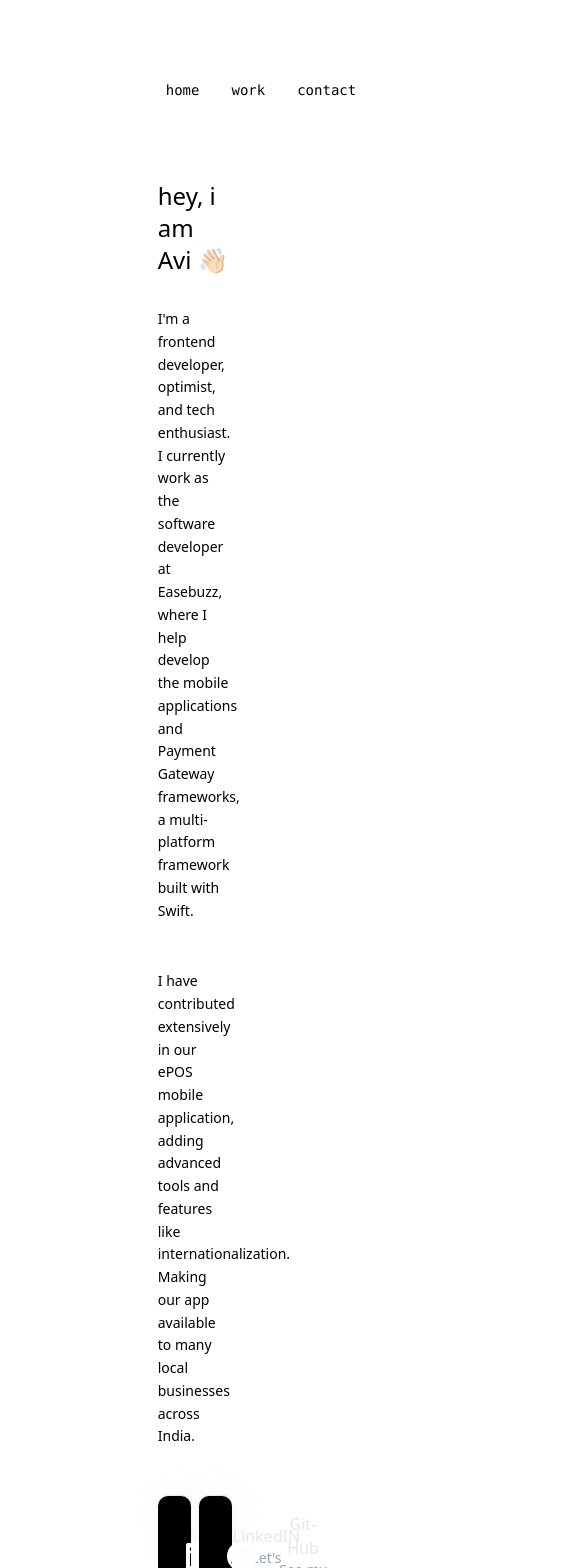
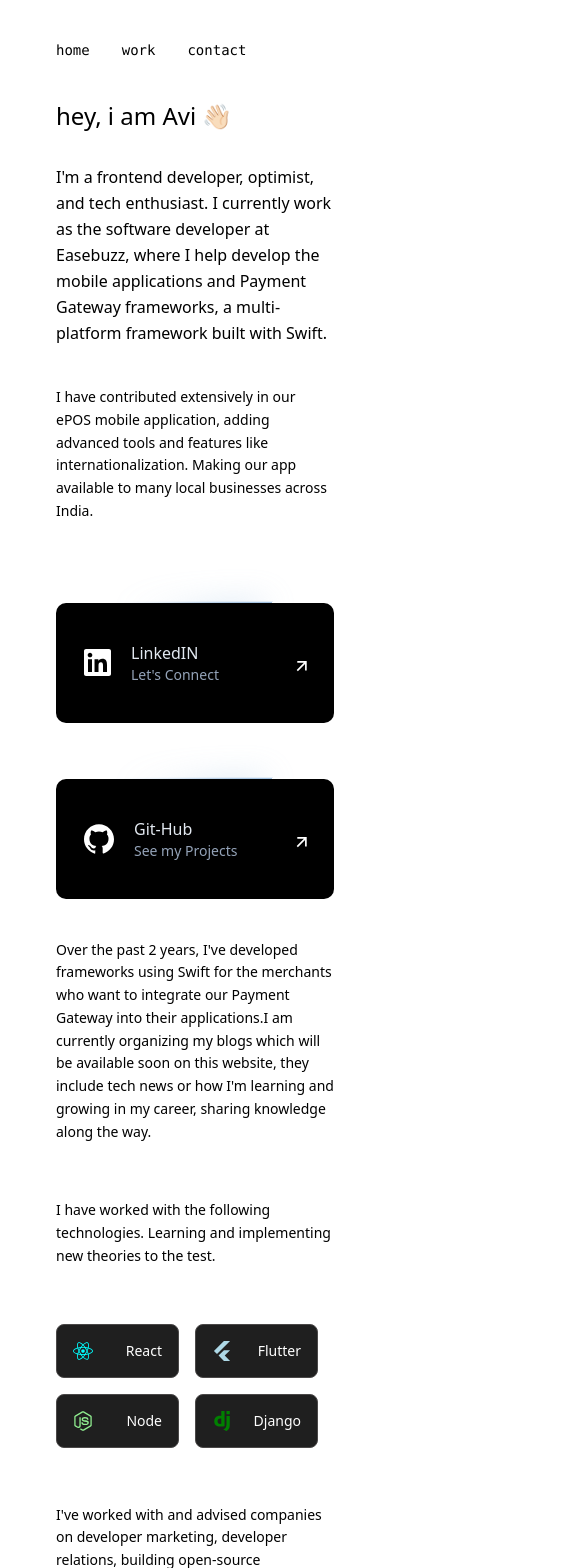
Before and after one commit to avi-jha/Portfolio-Nextjs, a Next.js app: page / in a window 390 px wide. Shown: the top 1568 px of the page, 585 px wide, since content can reach past the window. Built offline with nearby package versions, Linux system fonts and the light colour scheme.

Commit message:
responsive ui changes

```diff
--- a/app/components/linkscard.tsx
+++ b/app/components/linkscard.tsx
@@ -10,7 +10,7 @@ interface LinksCardProps {
 
 const LinksCard: React.FC<LinksCardProps> = ({ card_title_1, card_title_2, url }) => {
   return (
-    <div className="card normal-card flex items-center">
+    <div className="card normal-card flex items-center mt-10 min-w-full lg:min-w-fit">
       <a
         target="_blank"
         href={url}
--- a/app/components/workcomponent.tsx
+++ b/app/components/workcomponent.tsx
@@ -10,8 +10,8 @@ const WorkComponent: React.FC<WorkComponentProps> = (props) => {
   const { company, title, info_array } = props;
 
   return (
-    <div className="m-12 mt-20">
-      <p className="text-2xl tracking-wide">
+    <div className="m-4 md:m-12 mt-10 md:mt-20">
+      <p className="mt-8 text-base lg:text-xl leading-relaxed">
         {company}
       </p>
       <p className="mt-4 text-sm text-stone-500 tracking-wide">
--- a/app/page.tsx
+++ b/app/page.tsx
@@ -9,10 +9,10 @@ import BentArrowIcon from "./components/arrowicon";
 export default function Home() {
   return (
     <main className="flex min-h-screen w-[100%] flex-col items-center p-10">
-      <div className="w-[55%]">
+      <div className="w-full md:w-[90%] lg:w-[55%]">
         {/* nav bar */}
-        <div className="z-10 w-[60%] max-w-5xl font-mono text-sm lg:flex m-10">
-          <ul className="flex flex-row">
+        <div className="z-10 w-full md:w-[90%] lg:w-[60%] max-w-5xl font-mono text-sm lg:flex">
+          <ul className="flex flex-wrap md:flex-row">
             {JsonData.Header.map((data, index) => (
               <li className="px-4" key={index + data}>
                 {/* TODO: add "Blogs" on nav bar */}
@@ -25,16 +25,16 @@ export default function Home() {
         </div>
 
         {/* body */}
-        <div className="m-12 mt-20">
+        <div className="m-4 md:m-12 mt-10 md:mt-20">
           <p className="text-2xl">hey, i am Avi 👋🏻</p>
-          <p className="mt-8 text-sm leading-relaxed">{JsonData.intro.intro_para_1}</p>
+          <p className="mt-8 sm:text-sm leading-relaxed">{JsonData.intro.intro_para_1}</p>
         </div>
 
         {/* <div className="m-12 mt-10 h-96 bg-blue-50"></div> */}
 
-        <p className="m-12 mt-10 text-sm leading-relaxed">{JsonData.intro.intro_para_2}</p>
+        <p className="text-sm leading-relaxed m-4 md:m-12 mt-10 md:mt-20">{JsonData.intro.intro_para_2}</p>
 
-        <div className="m-12 mt-10 flex flex-row justify-between items-center w-fill">
+        <div className="m-4 md:m-12 mt-10 flex flex-col md:flex-row gap-4">
           <LinksCard
             card_title_1={"LinkedIN"}
             card_title_2={"Let's Connect"}
@@ -45,7 +45,7 @@ export default function Home() {
             url={"https://github.com/avi-jha"} />
         </div>
 
-        <p className="m-12 mt-10 text-sm leading-relaxed">{JsonData.intro.intro_para_3}</p>
+        <p className="text-sm leading-relaxed m-4 md:m-12 mt-10 md:mt-20">{JsonData.intro.intro_para_3}</p>
 
         {/* <div className="m-12 flex flex-col items-center w-fill">
           <DataCard
@@ -58,24 +58,24 @@ export default function Home() {
           />
         </div> */}
 
-        <div className="m-12">
-          <p className="text-sm leading-relaxed">
+        <div className="flex flex-wrap gap-2 mt-4">
+          <p className="text-sm leading-relaxed m-4 md:m-12 mt-10 md:mt-20">
             I have worked with the following technologies. Learning and implementing new theories to the test.
           </p>
-          <div className="flex flex-row items-center justify-start">
+          <div className="lg:flex lg:flex-row items-center justify-center grid grid-cols-2 w-full m-4">
             {JsonData.LanguageBox.map((data, index) => (
               <LanguageBox key={index} title={data} />
             ))}
           </div>
         </div>
 
-        <div className="m-12">
-          <p className="text-sm leading-relaxed">
-            I&apos;ve worked with and advised companies on developer marketing,
-            developer relations, building open-source communities, product-led
-            growth, and more.
-          </p>
-        </div>
+
+        <p className="text-sm leading-relaxed m-4 md:m-12 mt-10 md:mt-20">
+          I&apos;ve worked with and advised companies on developer marketing,
+          developer relations, building open-source communities, product-led
+          growth, and more.
+        </p>
+
 
         {/* TODO: add redirection icons */}
         {/* <div className="m-12 flex flex-row">
--- a/app/work/page.tsx
+++ b/app/work/page.tsx
@@ -7,10 +7,10 @@ import WorkComponent from "../components/workcomponent";
 const WorkPage = () => {
   return (
     <main className="flex min-h-screen w-[100%] flex-col items-center p-10">
-      <div className="w-[55%]">
+      <div className="w-full md:w-[90%] lg:w-[55%]">
         {/* nav bar */}
-        <div className="z-10 w-[60%] max-w-5xl font-mono text-sm lg:flex m-10">
-          <ul className="flex flex-row">
+        <div className="z-10 w-full md:w-[90%] lg:w-[60%] max-w-5xl font-mono text-sm lg:flex">
+          <ul className="flex flex-wrap md:flex-row">
             {JsonData.Header.map((data, index) => (
               <li className="px-4" key={index + data}>
                 <Link href={data === "home" ? "/" : `/${data}`}>
@@ -21,21 +21,21 @@ const WorkPage = () => {
           </ul>
         </div>
 
-        <div className="m-12 mt-20">
+        <div className="m-4 md:m-12 mt-10 md:mt-20">
           <p className="text-2xl">my work</p>
-          <p className="mt-10 text-sm">{JsonData.Work.work_para_1}</p>
+          <p className="mt-8 text-sm leading-relaxed">{JsonData.Work.work_para_1}</p>
         </div>
 
-        <div className="m-12 mt-10 dash-line" />
+        <div className="lg:m-12 mt-10 dash-line w-full" />
 
-        <div className="m-12 mt-20">
-          <p className="text-2xl tracking-wide">
+        <div className="m-4 md:m-12 mt-10 md:mt-20">
+          <p className="mt-8 text-base lg:text-xl leading-relaxed">
             {JsonData.Experience.Current.company}
           </p>
           <p className="mt-4 text-sm text-stone-500 tracking-wide">
             {JsonData.Experience.Current.title}
           </p>
-          <p className="mt-10 text-sm leading-relaxed">{JsonData.Experience.Current.info_para_1}</p>
+          <p className="mt-8 text-sm leading-relaxed">{JsonData.Experience.Current.info_para_1}</p>
 
           <ul className="mt-10 ml-5 list-disc text-sm leading-relaxed">
             {JsonData.Experience.Current.job_points.map((data, index) => (
```
